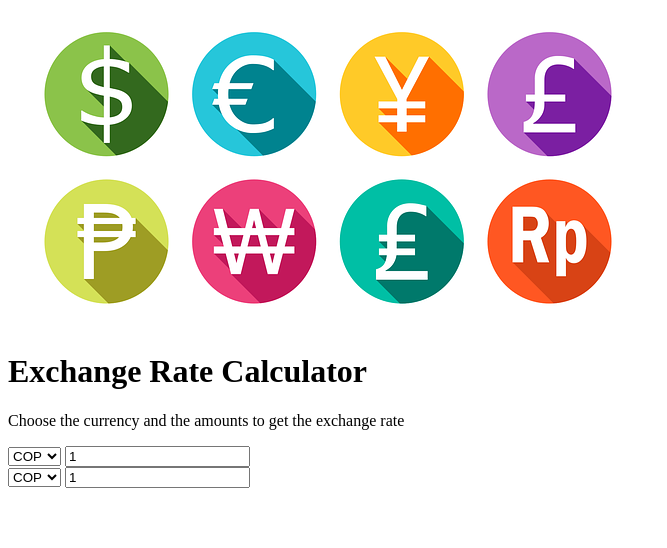
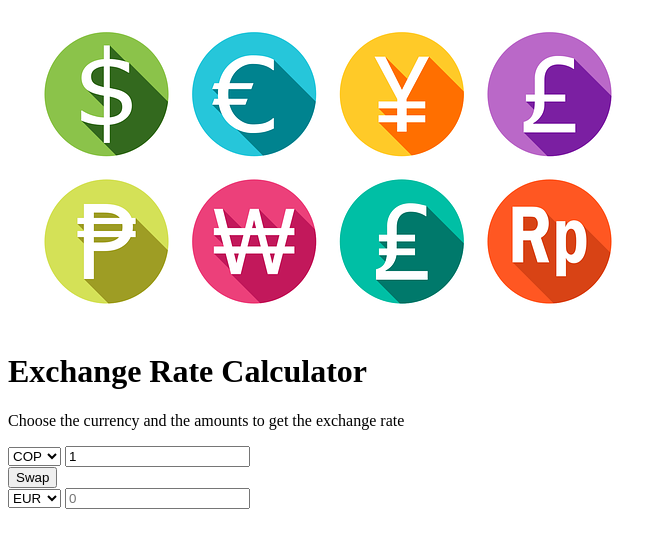
Before and after one commit to Zeligoland/Exchange-rate-calculator, a plain HTML site: page index.html in a window 1280 px wide. Shown: the whole page, without its empty margins (0-667 px from the left). Drawn offline with Linux system fonts and the light colour scheme.

Commit message:
Adding swap & rate

```diff
--- a/index.html
+++ b/index.html
@@ -71,9 +71,19 @@
         <input type="number" id="amount-one" placeholder="0" value="1">
       </div>
 
+      <div class="swap-rate-container">
+        <button class="btn" id="rate">
+            Swap
+        </button>
+
+        <div class="rate" id="rate">
+
+        </div>
+      </div>
+
       <div class="container">
         <div class="currency">
-          <select id="currency-twp">
+          <select id="currency-two">
             <option value="AED">AED</option>
             <option value="ARS">ARS</option>
             <option value="AUD">AUD</option>
@@ -84,12 +94,12 @@
             <option value="CHF">CHF</option>
             <option value="CLP">CLP</option>
             <option value="CNY">CNY</option>
-            <option value="COP" selected>COP</option>
+            <option value="COP">COP</option>
             <option value="CZK">CZK</option>
             <option value="DKK">DKK</option>
             <option value="DOP">DOP</option>
             <option value="EGP">EGP</option>
-            <option value="EUR">EUR</option>
+            <option value="EUR" selected>EUR</option>
             <option value="FJD">FJD</option>
             <option value="GBP">GBP</option>
             <option value="GTQ">GTQ</option>
@@ -127,7 +137,7 @@
             <option value="VND">VND</option>
             <option value="ZAR">ZAR</option>
           </select>
-          <input type="number" id="amount-one" placeholder="0" value="1">
+          <input type="number" id="amount-two" placeholder="0">
         </div>
     </div>
 
```
